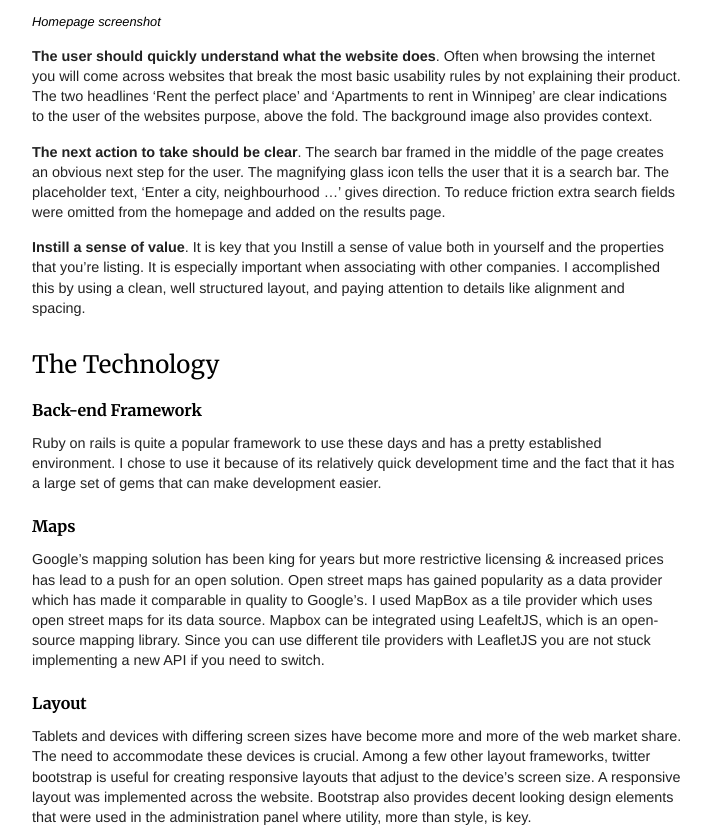
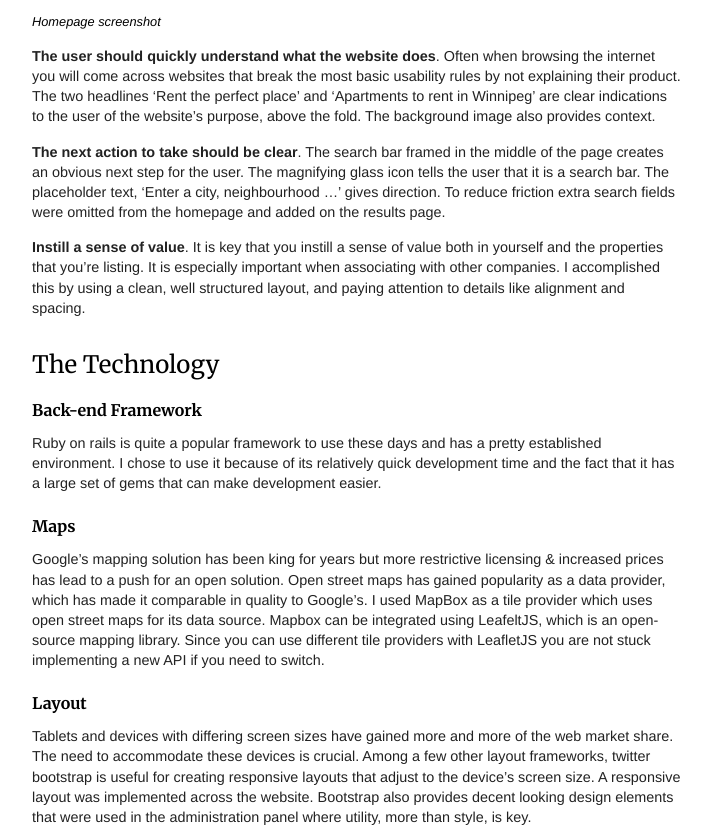
Before and after one commit to JamesPartaker/jamespartaker.github.io, a Jekyll site: the page built from projects/kabosu.md, in a window 1280 px wide. Shown: the part 807-1640 px from the top of the page, without its empty margins (283-996 px from the left). Built offline with Jekyll 4.4.1, drawn with Linux system fonts in a browser that asks for light colours.

Commit message:
A few grammatical changes to the kabosu page

```diff
--- a/projects/kabosu.md
+++ b/projects/kabosu.md
@@ -17,11 +17,11 @@ In designing the homepage there were a few main concepts that I wanted to follow
 ![Kabosu Screenshot](/images/kabosu_homepage_screen.png)
 <div class="caption">Homepage screenshot</div>
 
-**The user should quickly understand what the website does**. Often when browsing the internet you will come across websites that break the most basic usability rules by not explaining their product. The two headlines 'Rent the perfect place' and 'Apartments to rent in Winnipeg' are clear indications to the user of the websites purpose, above the fold. The background image also provides context.
+**The user should quickly understand what the website does**. Often when browsing the internet you will come across websites that break the most basic usability rules by not explaining their product. The two headlines 'Rent the perfect place' and 'Apartments to rent in Winnipeg' are clear indications to the user of the website's purpose, above the fold. The background image also provides context.
 
 **The next action to take should be clear**. The search bar framed in the middle of the page creates an obvious next step for the user. The magnifying glass icon tells the user that it is a search bar. The placeholder text, 'Enter a city, neighbourhood ...' gives direction. To reduce friction extra search fields were omitted from the homepage and added on the results page.
 
-**Instill a sense of value**. It is key that you Instill a sense of value both in yourself and the properties that you're listing. It is especially important when associating with other companies. I accomplished this by using a clean, well structured layout, and paying attention to details like alignment and spacing.
+**Instill a sense of value**. It is key that you instill a sense of value both in yourself and the properties that you're listing. It is especially important when associating with other companies. I accomplished this by using a clean, well structured layout, and paying attention to details like alignment and spacing.
 
 ### The Technology
 
@@ -29,10 +29,10 @@ In designing the homepage there were a few main concepts that I wanted to follow
 Ruby on rails is quite a popular framework to use these days and has a pretty established environment. I chose to use it because of its relatively quick development time and the fact that it has a large set of gems that can make development easier.
 
 #### Maps
-Google's mapping solution has been king for years but more restrictive licensing & increased prices has lead to a push for an open solution. Open street maps has gained popularity as a data provider which has made it comparable in quality to Google's. I used MapBox as a tile provider which uses open street maps for its data source. Mapbox can be integrated using LeafeltJS, which is an open-source mapping library. Since you can use different tile providers with LeafletJS you are not stuck implementing a new API if you need to switch.
+Google's mapping solution has been king for years but more restrictive licensing & increased prices has lead to a push for an open solution. Open street maps has gained popularity as a data provider, which has made it comparable in quality to Google's. I used MapBox as a tile provider which uses open street maps for its data source. Mapbox can be integrated using LeafeltJS, which is an open-source mapping library. Since you can use different tile providers with LeafletJS you are not stuck implementing a new API if you need to switch.
 
 #### Layout
-Tablets and devices with differing screen sizes have become more and more of the web market share. The need to accommodate these devices is crucial. Among a few other layout frameworks, twitter bootstrap is useful for creating responsive layouts that adjust to the device's screen size. A responsive layout was implemented across the website. Bootstrap also provides decent looking design elements that were used in the administration panel where utility, more than style, is key.
+Tablets and devices with differing screen sizes have gained more and more of the web market share. The need to accommodate these devices is crucial. Among a few other layout frameworks, twitter bootstrap is useful for creating responsive layouts that adjust to the device's screen size. A responsive layout was implemented across the website. Bootstrap also provides decent looking design elements that were used in the administration panel where utility, more than style, is key.
 
 #### AWS
 AWS was a natural choice for hosting. For a startup the advantage is in scaling quickly and easily to accommodate spikes in traffic. This advantage can trump the extra cost over using a fixed VPS hosting solution. AWS also provides other infrastructure services like a CDN, static hosting and DNS servers that compliment EC2.
```
